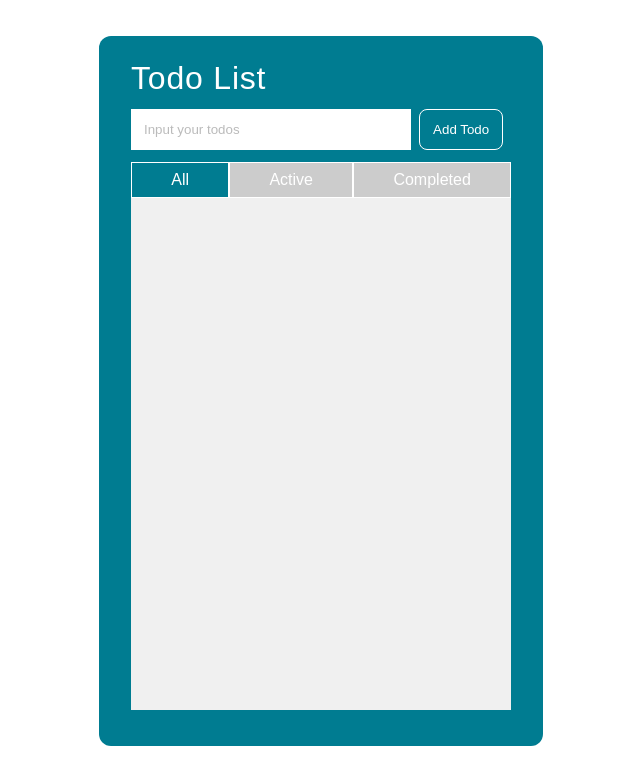
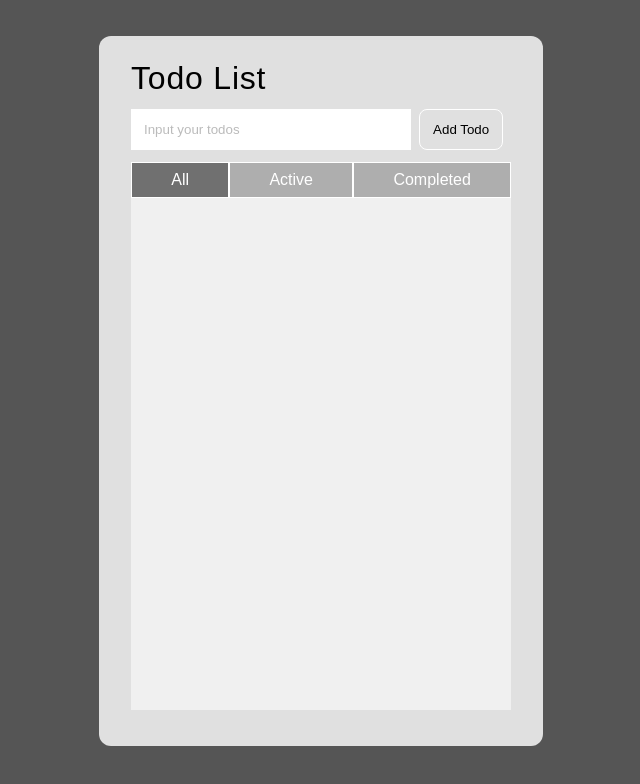
Before and after one commit to henryckh/todo-react, a React (Create React App) app: page / in a window 1280 px wide. Shown: the top 784 px of the page, without its empty margins (319-959 px from the left). Built offline with nearby package versions, Linux system fonts and the light colour scheme.

Commit message:
Change style of app and todo

```diff
--- a/src/components/App.js
+++ b/src/components/App.js
@@ -9,6 +9,7 @@ import FilterTabs from "../containers/FilterTabs";
 const GlobalStyle = createGlobalStyle`
   body {
     font-family: "Quicksand", sans-serif;
+    background: #555;
   }
 `;
 
@@ -17,7 +18,7 @@ const AppWrapper = styled.div`
   padding: 24px 32px 36px 32px;
   max-width: 380px;
   min-height: 600px;
-  background: #007c91;
+  background: #e0e0e0;
   border-radius: 12px;
   color: white;
 `;
--- a/src/components/Header.js
+++ b/src/components/Header.js
@@ -3,6 +3,7 @@ import styled from "styled-components";
 
 const HeaderWrapper = styled.div`
   font-size: 32px;
+  color: black;
   letter-spacing: 0.05rem;
   .span {
     margin-bottom: 12px;
--- a/src/components/Tabs.js
+++ b/src/components/Tabs.js
@@ -11,7 +11,8 @@ const Tab = styled.div`
   flex-grow: 1;
   text-align: center;
   cursor: pointer;
-  background: ${(props) => (!props.focused ? "#ccc" : "#007c91")};
+  background: ${(props) => (props.focused ? "#707070" : "#aeaeae")};
+  color: white;
   padding: 8px;
   border: 1px solid white;
 `;
@@ -35,6 +36,7 @@ const Tabs = ({ todoFilter, setTodoFilter }) => {
     <TabWrapper>
       {tabs.map((tab) => (
         <Tab
+          key={tab.text}
           focused={todoFilter === tab.filter ? true : false}
           onClick={() => setTodoFilter(tab.filter)}
         >
--- a/src/components/Todo.js
+++ b/src/components/Todo.js
@@ -2,13 +2,14 @@ import React from "react";
 import PropTypes from "prop-types";
 import styled from "styled-components";
 
+const Checkbox = styled.input.attrs({ type: "checkbox" })``;
+
 const TodoWrappper = styled.div`
-  display: flex;
   margin: 8px 16px;
-  padding: 16px 32px;
+  padding: 16px;
   justify-content: space-between;
   align-items: center;
-  background: #26c6da;
+  background: #cfcfcf;
   color: black;
   cursor: pointer;
   text-decoration: ${(props) => (props.completed ? "line-through" : "none")};
@@ -16,6 +17,7 @@ const TodoWrappper = styled.div`
 
 const Todo = ({ text, completed, onClick }) => (
   <TodoWrappper completed={completed} onClick={onClick}>
+    <Checkbox checked={completed} onChange={(e) => {}} />
     {text}
   </TodoWrappper>
 );
--- a/src/containers/TodoInput.js
+++ b/src/containers/TodoInput.js
@@ -28,8 +28,8 @@ const AddButton = styled.button`
   flex-grow: 1;
   cursor: pointer;
   text-align: center;
-  background: transparent;
-  color: white;
+  background: #e0e0e0;
+  color: black;
   padding: 8px;
   border: none;
   border: 1px solid white;
@@ -37,7 +37,7 @@ const AddButton = styled.button`
   margin: 0 8px;
   &:hover {
     background: white;
-    color: #007c91;
+    color: black;
   }
 `;
 
```
